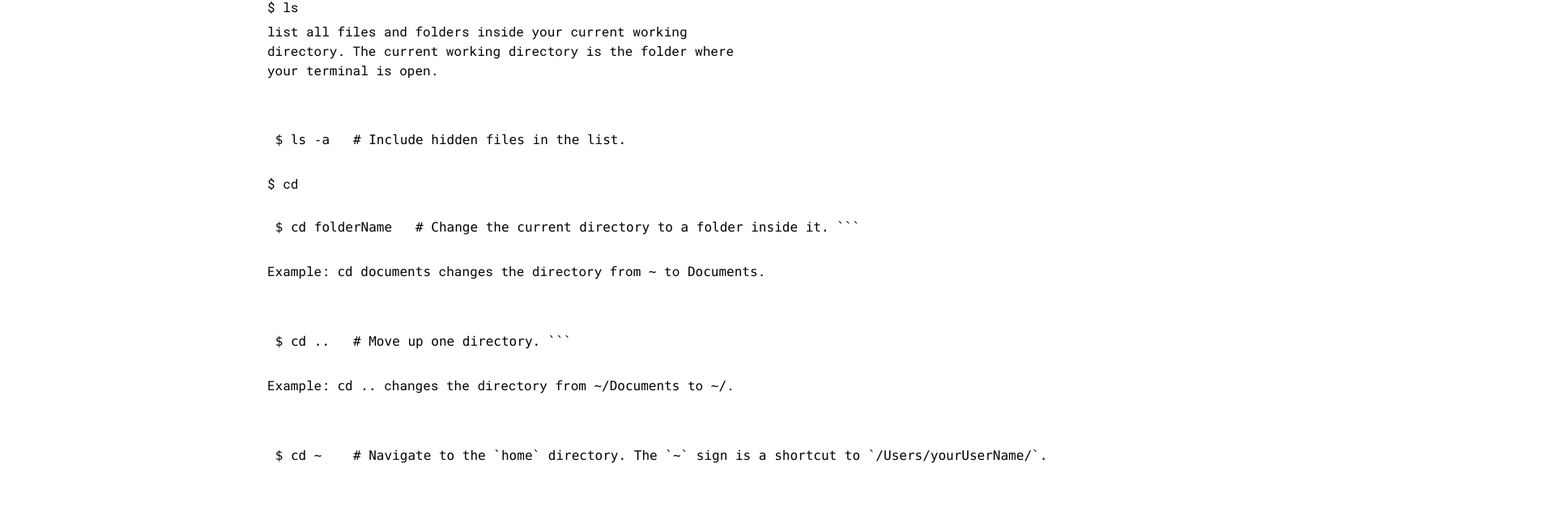
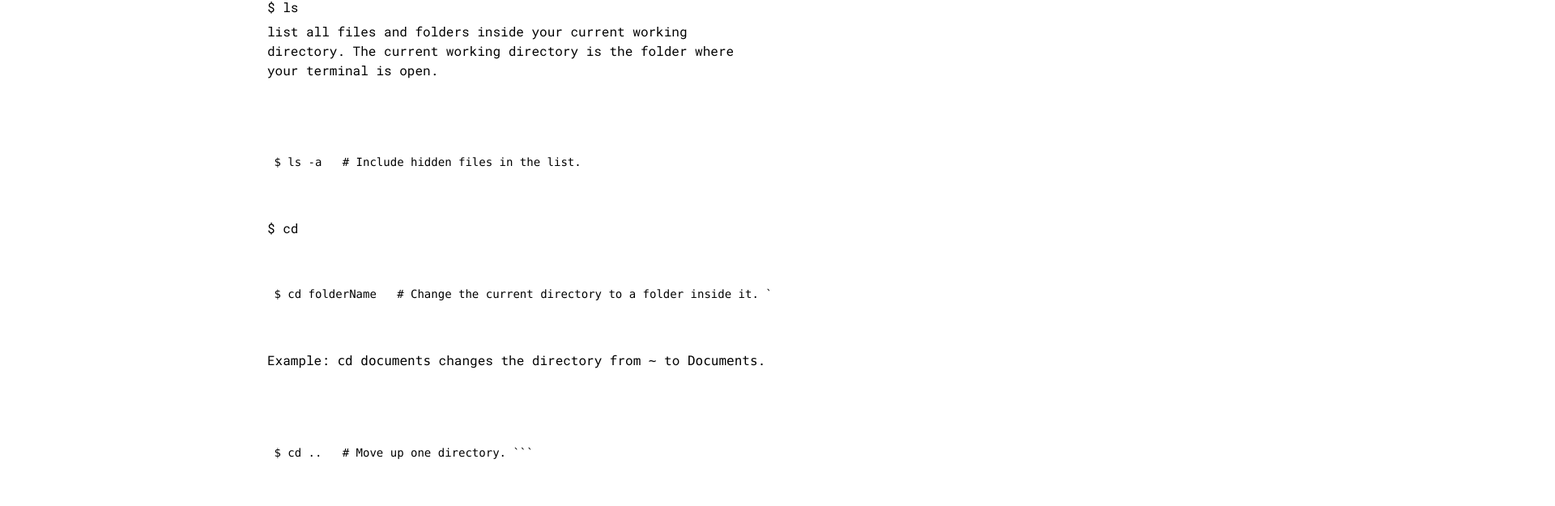
Before and after one commit to mstflotfy/mstflotfy.com-2024-nextJs, a Next.js app: page /theindiedev/command-line-cheat-sheet in a window 1280 px wide. Shown: the part 1471-2096 px from the top of the page at 81% size, 1920 px wide, since content can reach past the window. Built offline with nearby package versions, Linux system fonts and the light colour scheme; a web font is replaced by a local one.

Commit message:
pass pretty-code to mdx remote & style pre

```diff
--- a/app/theindiedev/[slug]/page.tsx
+++ b/app/theindiedev/[slug]/page.tsx
@@ -10,6 +10,9 @@ import Image from "next/image"
 import { formatDate } from '@/lib/stringUtils';
 import Tag from '@/components/custom_ui/tag';
 import YoutubeEmbed from '@/components/YoutubeEmbed';
+//import { rehypePlugins } from '@/mdx-components';
+import rehypePrettyCode from 'rehype-pretty-code';
+
 
 export async function generateStaticParams() {
   // Read all markdown files in the posts/theindiedev directory
@@ -32,6 +35,11 @@ const components = {
     }
     return <Image src={src} alt={alt} width={Number(width)} height={Number(height)} className='rounded-[2.4rem] ml-auto mr-auto' />
   },
+  pre: (props: React.HTMLProps<HTMLPreElement>) => <pre className='py-[2rem] my-[1.2rem] rounded-2xl overflow-x-auto text-body-medium' {...props} />,
+  // a: (props: React.HTMLProps<HTMLAnchorElement>) => {
+  //   const { src,} = props
+  //   return <a src={src} className='text-[#55AEFF]' />
+  // },
   CustomLink
 };
 
@@ -94,7 +102,23 @@ export default async function PostPage({ params }: PostPageProps ) {
       <article
         className='flex flex-col gap-[0.6rem] p-4 rounded-lg mt-[6.4rem] mb-[17.8rem] md:w-1/2 mx-auto'
       >
-        <MDXRemote source={content} components={components} /> {/* Use the serialized content here */}
+        <MDXRemote
+          source={content}
+          components={components}
+          options={{
+            mdxOptions: {
+              // remarkPlugins: [],
+              rehypePlugins: [
+                [
+                  rehypePrettyCode,
+                  {
+                    theme:  "github-dark-dimmed",
+                  },
+                ],
+              ],
+            },
+          }}
+        /> {/* Use the serialized content here */}
       </article>
     </>
   );
```
